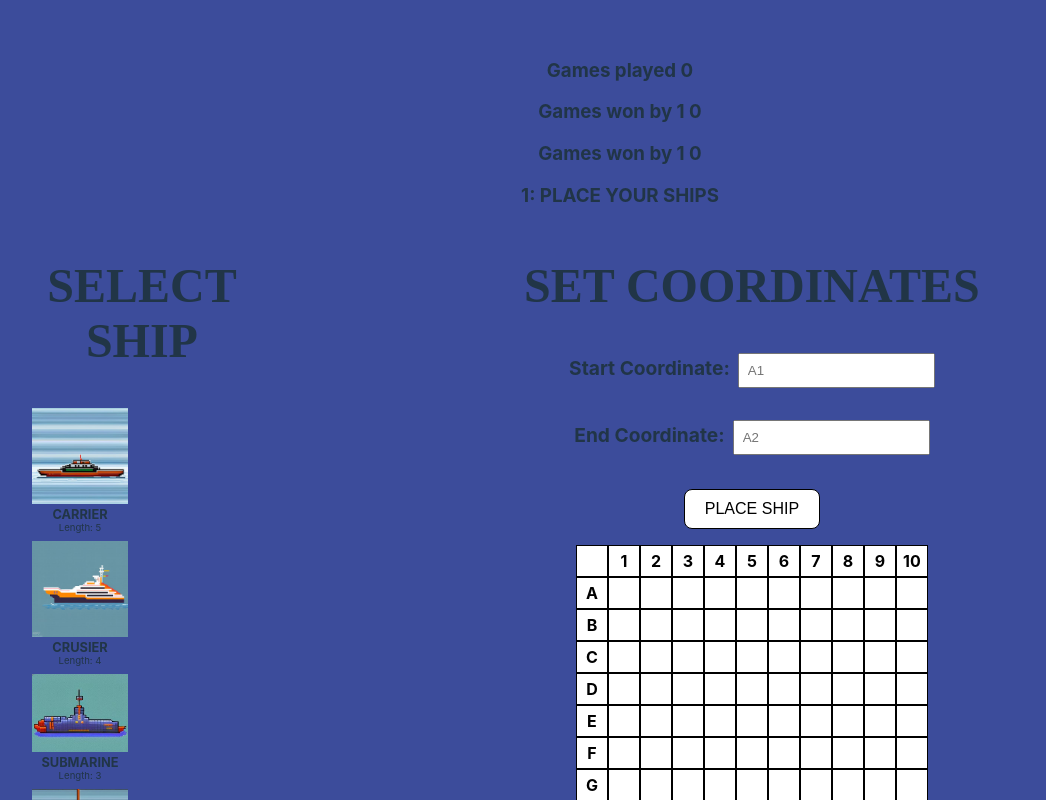
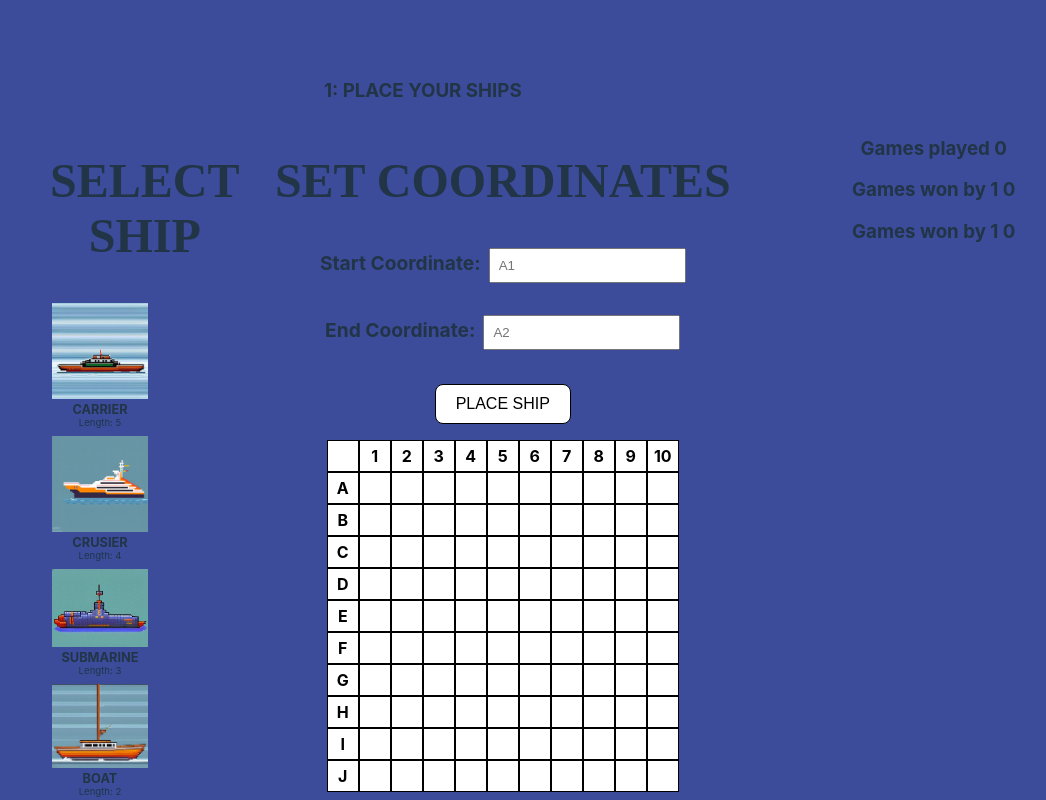
Before and after one commit to Cabezas-Juan-Manuel/-unq-ui-juanManuel-cabezas-trabajo-final, a React (Vite) app: page /playerVsPlayerScreen/1/1 in a window 1280 px wide. Shown: the top 800 px of the page, without its empty margins (20-1066 px from the left). Built offline with nearby package versions, Linux system fonts and the light colour scheme; a web font is replaced by a local one.

Commit message:
se arregla css de jugador vs jugador

```diff
--- a/src/Views/playerVsPlayerScreen/playerVsPlayerScreen.css
+++ b/src/Views/playerVsPlayerScreen/playerVsPlayerScreen.css
@@ -0,0 +1,26 @@
+/* Agrega este CSS a tu archivo gameScreen.css o crea un nuevo archivo para este componente */
+
+.container {
+    display: flex;
+    justify-content: space-between;
+    align-items: flex-start;
+    margin: 20px; /* Ajusta el margen según sea necesario */
+  }
+
+  .players-info {
+    width: 30%;
+    display: flex;
+    flex-direction: column; /* Alinea los elementos en columna */
+    align-items: flex-start;
+    order: 1;
+    margin-top: 5%; /* Ajusta el margen superior en porcentaje */
+  }
+
+  .ship-placement {
+    width: 60%;
+  }
+
+  /* Estilos adicionales para alinear el h3 con ShipPlacementLogic */
+  .ship-placement > h3 {
+    margin-left: 10%; /* Ajusta el margen izquierdo en porcentaje */
+  }
--- a/src/Views/playerVsPlayerScreen/playerVsPlayerScreen.jsx
+++ b/src/Views/playerVsPlayerScreen/playerVsPlayerScreen.jsx
@@ -3,6 +3,7 @@ import React, { useState, useEffect  } from "react";
 import { BattleField } from "../../Objects/battlefield";
 import { Button } from "react-bootstrap";
 import "../gameScreen/gameScreen.css"
+import "./playerVsPlayerScreen.css"
 import toastUtil from "../../utilities/toastUtil";
 import CombatPlayerField from "../../Components/combatPlayerFiled";
 import { Player } from "../../Objects/player";
@@ -97,26 +98,29 @@ function PlayerVsPlayerScreen(){
     <>
       {placementFase ? (
         <>
-        <div>
+        <div className="container">
+  <div className="players-info">
     <PlayersInfo playerOneName={playerOne.nickname} playerTwoName={playerTwo.nickname} games={gamesPlayed} winsPlayerOne={playerOneWins} winsPlayerTwo={playerTwoWins}/>
   </div>
+
   {placementTurn === playerOne ? (
-            <>
+    <div className="ship-placement">
       <h3>{nicknameFirstUser.toUpperCase()}: PLACE YOUR SHIPS</h3>
       <ShipPlacementLogic
         battlefield={firstPlayerBattlefield}
         finishPlacementFase={finishPlacementFase}
       />
-          </>
+    </div>
   ) : (
-            <>
+    <div className="ship-placement">
       <h3>{nicknameSecondUser.toUpperCase()}: PLACE YOUR SHIPS</h3>
       <ShipPlacementLogic
         battlefield={secondPlayerBattlefield}
         finishPlacementFase={finishPlacementFase}
       />
-          </>
+    </div>
   )}
+</div>
       </>
       ) : (
         <>
```
Lines whose indentation alone changed are shown as unchanged.
